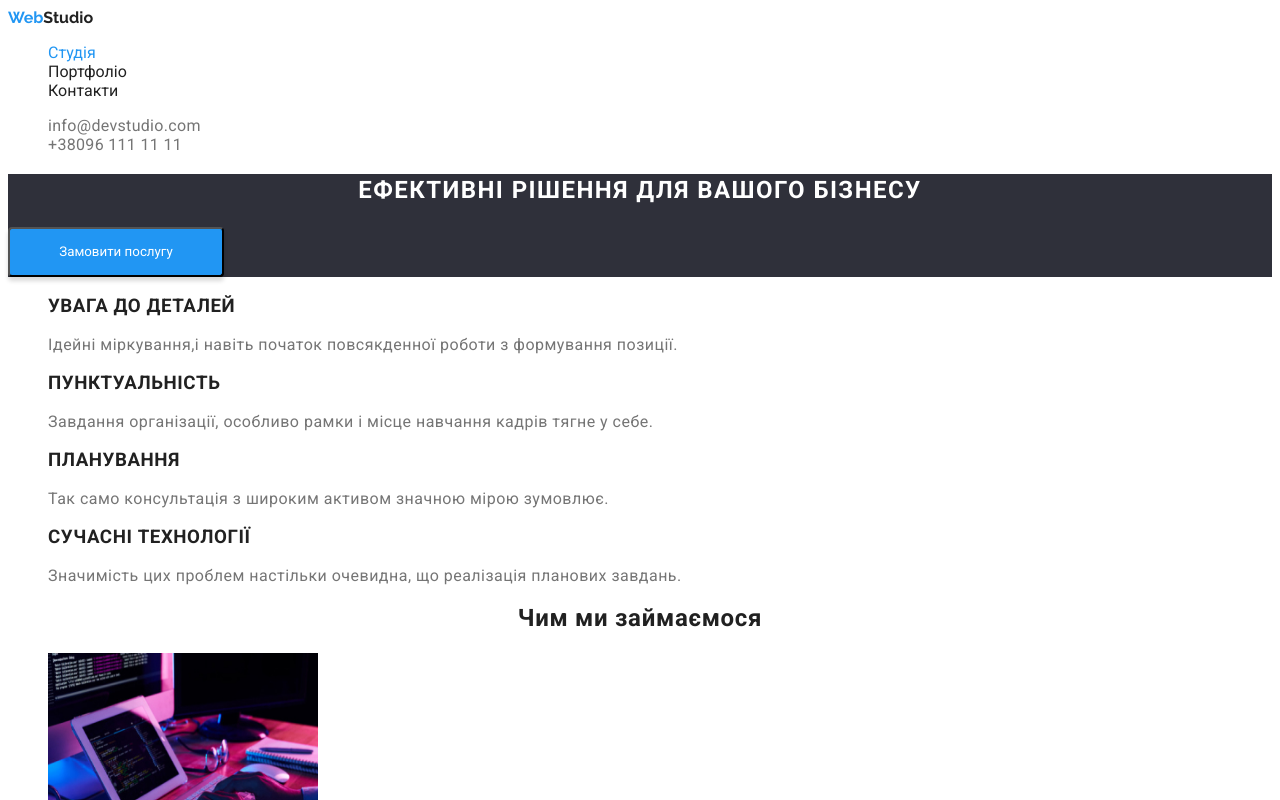
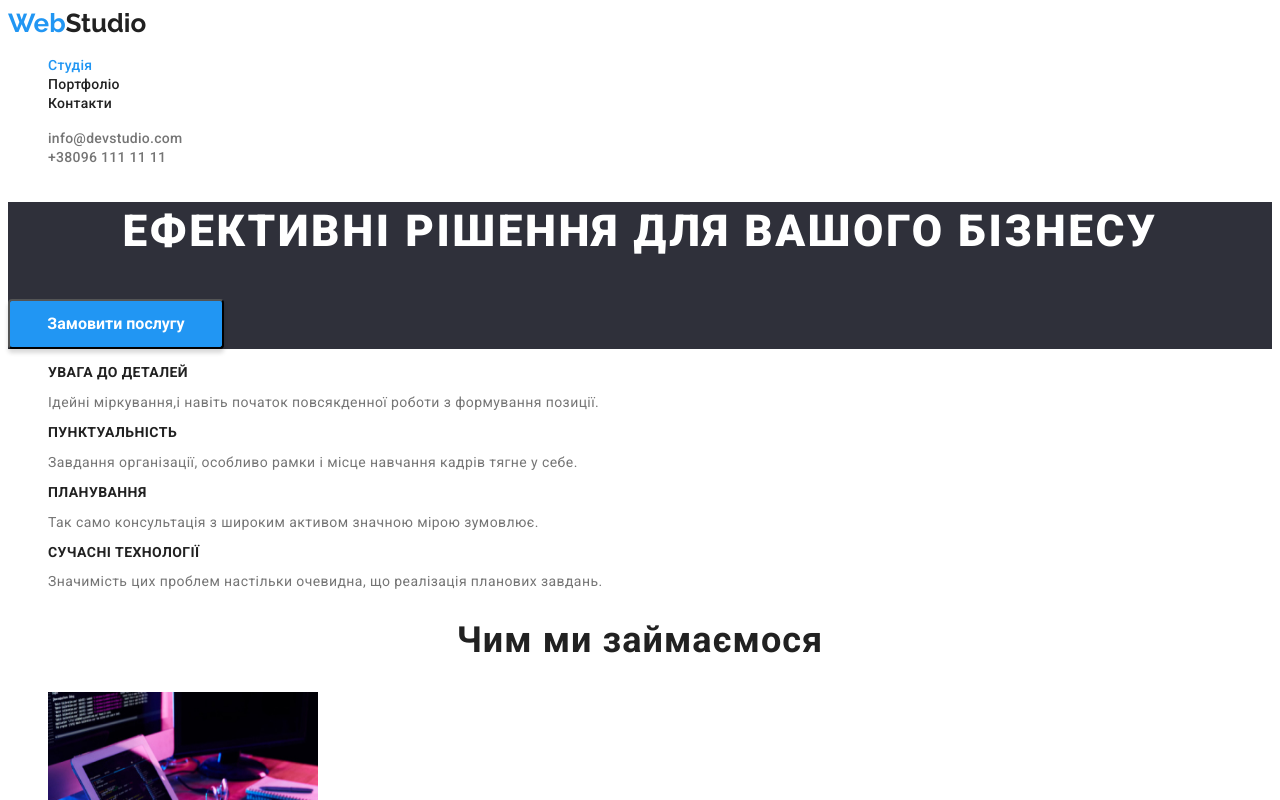
Before and after one commit to sverket08/goit-markup-hw-02, a plain HTML site: page index.html in a window 1280 px wide. Shown: the top 800 px of the page. Drawn offline with Linux system fonts and the light colour scheme.

Commit message:
Перездача д/з спроба 2

```diff
--- a/css/styles.css
+++ b/css/styles.css
@@ -12,7 +12,6 @@
 body{
     font-family: 'Raleway', sans-serif;
     font-family: 'Roboto', sans-serif;
-    font-style: normal;
     background-color: var(--body-color);
 }
 
@@ -27,6 +26,7 @@ body{
 .logo{
     font-family: 'Raleway';
     font-weight: 700;
+    font-size: 26px;
     line-height: 1.19;
     color:var(--accent-color);
 }
@@ -36,6 +36,15 @@ body{
 .logo-footer{
     color:var(--body-color)
 }
+
+.header-menu{
+    font-weight: 500;
+    font-size: 14px;
+    line-height: 1.14;
+    letter-spacing: 0.02em;
+    color:var(--title-color);
+}
+
 .header-menu:hover,
 .header-menu:focus{
     color:var(--accent-color);
@@ -44,6 +53,8 @@ body{
     color:var(--accent-color);
 }
 .contact{
+    font-weight: 500;
+    font-size: 14px;
     line-height: 1.14;
     letter-spacing: 0.02em;
     color: var(--text-color);
@@ -54,11 +65,13 @@ body{
     background:var(--main-color);
 }
 .title-main{
+    font-weight: 900;
+    font-size: 44px;
     line-height: 1.36;
     text-align: center;
     letter-spacing: 0.06em;
     text-transform: uppercase;
-    color: #FFFFFF;
+    color:var(--body-color);
 }
 .main-button{
     position: ;
@@ -69,12 +82,14 @@ body{
     box-shadow: 0px 4px 4px rgba(0, 0, 0, 0.15);
     border-radius: 4px;
     font-family: inherit;
+    font-weight: 700;
+    font-size: 16px;
     line-height: 1.88;
-    background: #2196F3;
+    background: var(--accent-color);
     color:var(--body-color);
 }
 [type="button"]:hover{
-    background: #188CE8;;
+    background: #188CE8;
 }
 [type="button"]:focus{
    background-color: #188CE8;
@@ -86,12 +101,14 @@ body{
 
 }
 .benefit-title {
+    font-size: 14px;
     line-height: 1.14;
     letter-spacing: 0.03em;
     text-transform: uppercase;
     color: var(--title-color);
 }
 .benefit-text{
+    font-size: 14px;
     line-height: 1.14;
     letter-spacing: 0.03em;
     color: var(--text-color);
@@ -102,6 +119,7 @@ body{
 }
 
 .title {
+    font-size: 36px;
     line-height: 1.16;
     text-align: center;
     letter-spacing: 0.03em;
@@ -126,13 +144,14 @@ body{
     border-radius: 0px;
 }
 .team-name {
-    font-weight: 500;
+    font-size: 16px;
     line-height: 1.19;
     letter-spacing: 0.03em;
     color: var(--title-color);
 }
 
 .team-aside {
+    font-size: 16px;
     line-height: 1.19;
     letter-spacing: 0.03em;
     color: var(--text-color);
@@ -147,9 +166,14 @@ body{
 }
 
 .footer-link{
+    font-size: 14px;
     line-height: 1.71;
     letter-spacing: 0.03em;
     color: rgba(255, 255, 255, 0.6);
+}
+.footer-link:hover,
+.footer-link:focus{
+    color: var(--accent-color);
 }
 .adress{
     color: var(--body-color);
@@ -160,6 +184,9 @@ body{
  /* Кнопки */
 
  .button{
+    font-family: inherit;
+    font-weight: 500;
+    font-size: 16px;
     line-height: 1.63;
     text-align: center;
     letter-spacing: 0.03em;
@@ -167,16 +194,18 @@ body{
  }
  .button:hover, .button:focus{
     background:var(--accent-color);
-    color:var(--header-color);
+    color:var(--body-color);
 
  }
  /* Картки з меню */
 .caption{
+    font-size: 18px;
     line-height: 2;
     letter-spacing: 0.06em;
     color: var(--title-color);
 }
 .card-desc{
+    font-size: 16px;
     line-height: 1.88;
     letter-spacing: 0.03em;
     color: var(--text-color);
```
